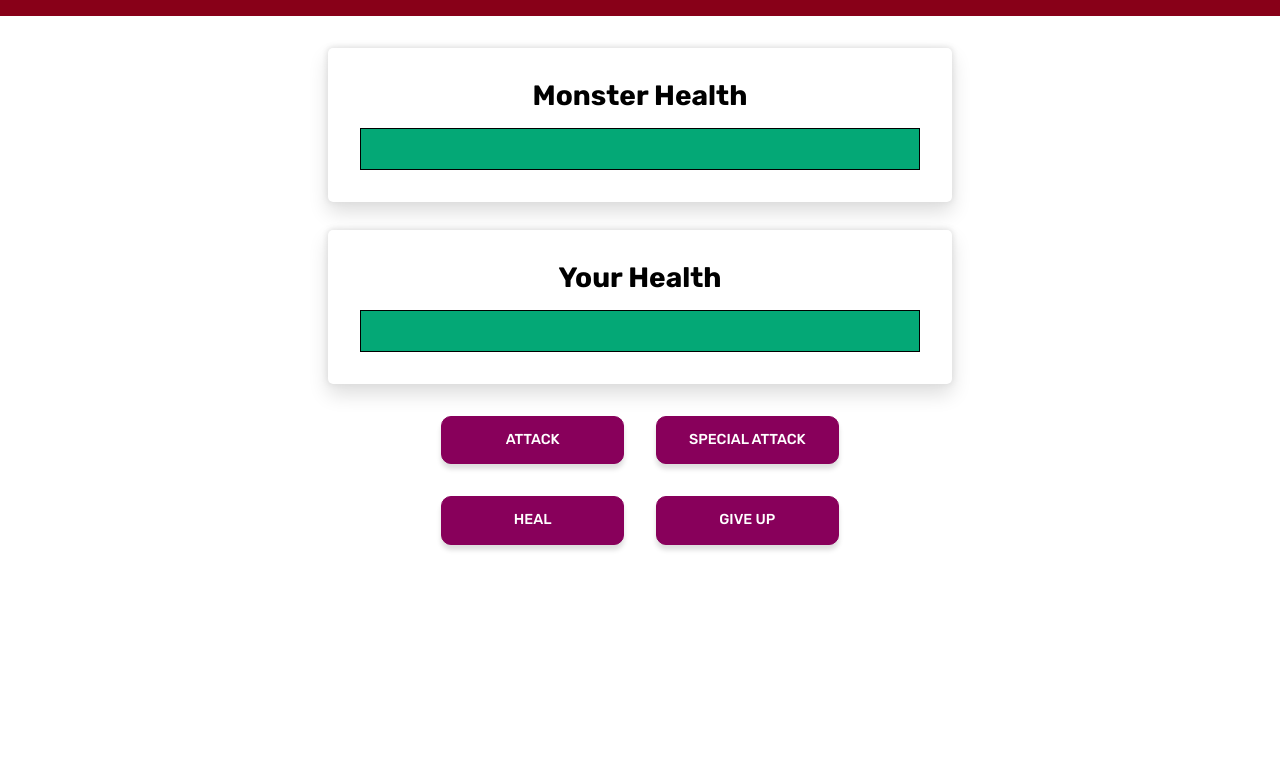
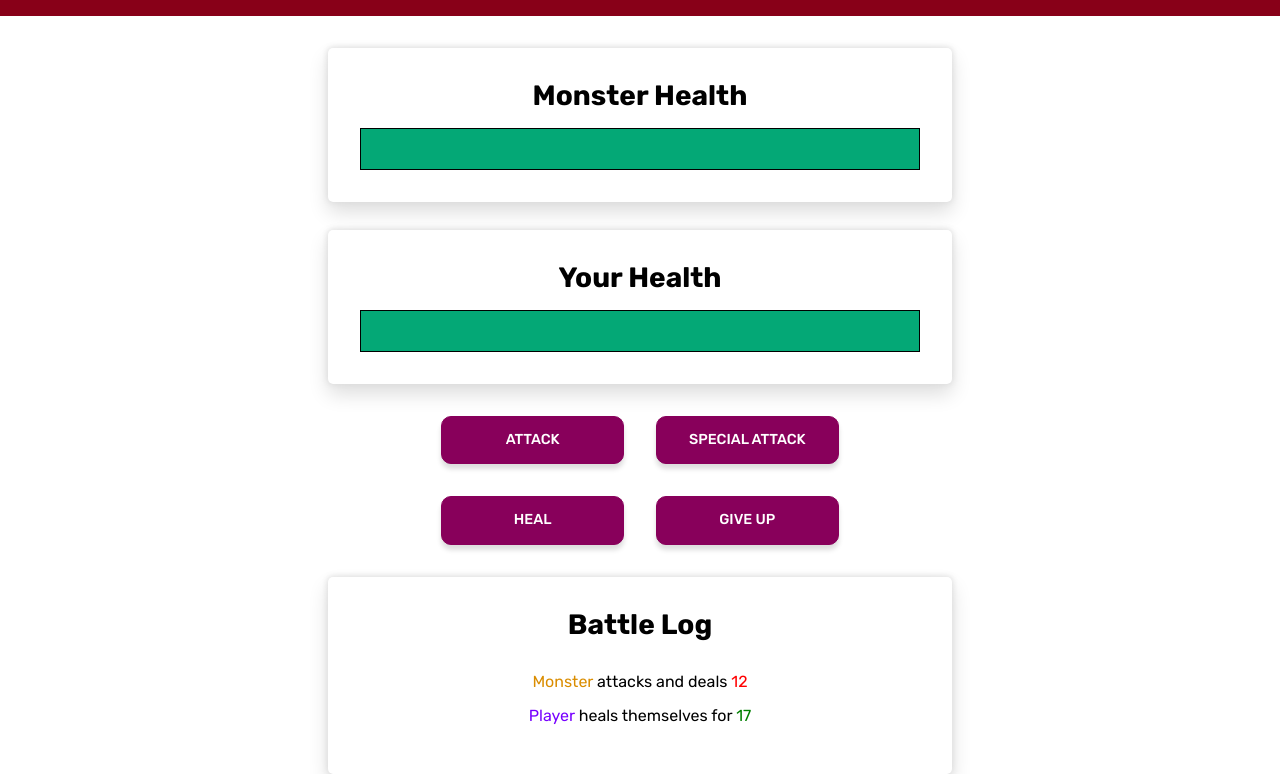
Before and after one commit to MrPancakes39/TECHlarious, a website built with Vite: page exam1/index.html in a window 1280 px wide. Shown: the part 96-870 px from the top of the page. Before the commit the page ends 800 px from the top, so only its background shows below. Built offline with nearby package versions, Linux system fonts and the light colour scheme.

Commit message:
Added battle log

```diff
--- a/exam1/index.html
+++ b/exam1/index.html
@@ -33,6 +33,13 @@
       <button class="action-btn">Heal</button>
       <button class="action-btn">Give up</button>
     </div>
+    <div class="card">
+      <p class="card--title">Battle Log</p>
+      <div id="battle-log">
+        <p><span class="monster">Monster</span> attacks and deals <span class="loss">12</span></p>
+        <p><span class="player">Player</span> heals themselves for <span class="gain">17</span></p>
+      </div>
+    </div>
   </div>
   <script src="main.js"></script>
 </body>
--- a/exam1/style.css
+++ b/exam1/style.css
@@ -83,3 +83,23 @@ header {
     outline: transparent;
     box-shadow: 0px 5px 5px #ddd;
 }
+
+#battle-log {
+    text-align: center;
+}
+
+#battle-log .monster {
+    color: #da8d00;
+}
+
+#battle-log .player {
+    color: #7700ff;
+}
+
+#battle-log .loss {
+    color: #ff0000;
+}
+
+#battle-log .gain {
+    color: #008001;
+}
```
